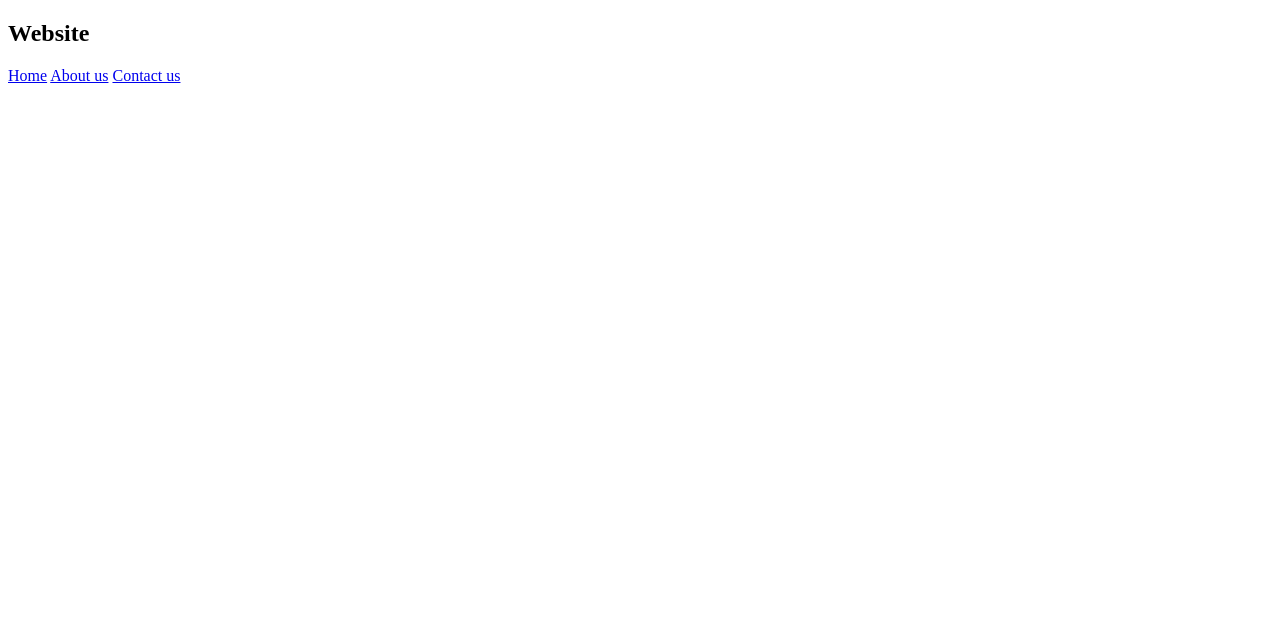
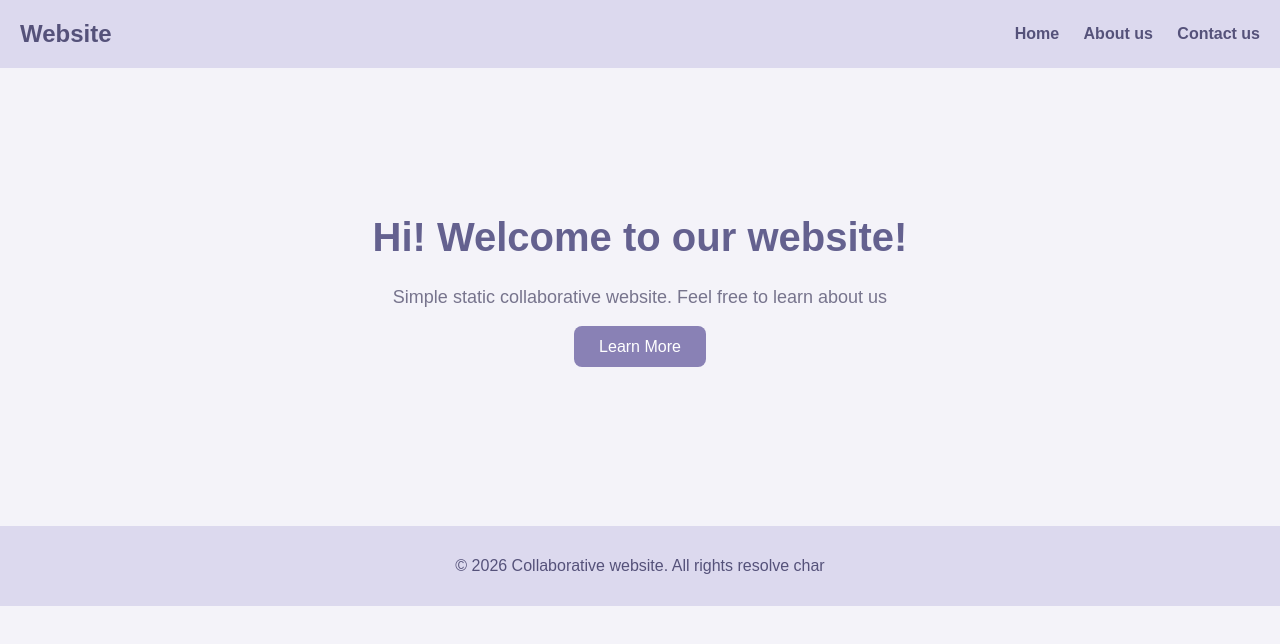
Before and after one commit to tacubao-tatyyytacs/collaborative-website, a plain HTML site: page index.html in a window 1280 px wide. Drawn offline with Linux system fonts and the light colour scheme.

Commit message:
final index and css

```diff
--- a/index.html
+++ b/index.html
@@ -4,7 +4,7 @@
         <meta charset="UTF-8">
         <meta name="viewport" content="width=device-width, initial-scale=1.0">
         <title>Home</title>
-        <link rels="stylesheet" href="style.css">
+        <link rel="stylesheet" href="style.css">
     </head>
     <body>
         <header>
@@ -16,5 +16,15 @@
                 <a href="contact.html">Contact us</a>
             </nav>
         </header>
+
+        <main class="home">
+            <h1> Hi! Welcome to our website!</h1>
+
+            <p> Simple static collaborative website. Feel free to learn about us</p>
+            <a href="about.html" class="button">Learn More</a>
+        </main>
+        <footer>
+            <p>&copy; 2026 Collaborative website. All rights resolve char</p>
+        </footer>
     </body>
 </html>
--- a/style.css
+++ b/style.css
@@ -0,0 +1,64 @@
+body{
+    margin:0;
+    font-family: Arial, sans-serif;
+    background-color: #F4F3F9;
+    color: #38364F;
+}
+header{
+    background-color: #DCD9EE;
+    padding: 20px;
+    display: flex;
+    justify-content: space-between;
+    align-items: center;
+}
+header h2{
+    color: #55527A;
+    margin: 0;
+}
+nav a{
+    text-decoration: none;
+    color: #55527A;
+    margin-left: 20px;
+    font-weight: bold;
+}
+
+.home{
+    text-align: center;
+    padding: 120px 20px;
+}
+.home h1{
+    color: #64618F;
+    font-size: 40px;
+}
+.home p{
+    font-size: 18px;
+    color: #77748d;
+    margin-bottom: 30px;
+}
+.button{
+    background-color: #8981b5;
+    color: white;
+    padding: 12px 25px;
+    border-radius: 8px;
+    text-decoration: none;
+}
+.content {
+    background-color: white;
+    max-width: 700px;
+    margin: 70px auto;
+    padding: 40px;
+    border-radius: 12px;
+    line-height: 1.8;
+}
+
+.content h1 {
+    color: #64618F;
+}
+
+footer {
+    text-align: center;
+    background-color: #DCD9EE;
+    color: #55527A;
+    padding: 15px;
+    margin-top: 50px;
+}
```
